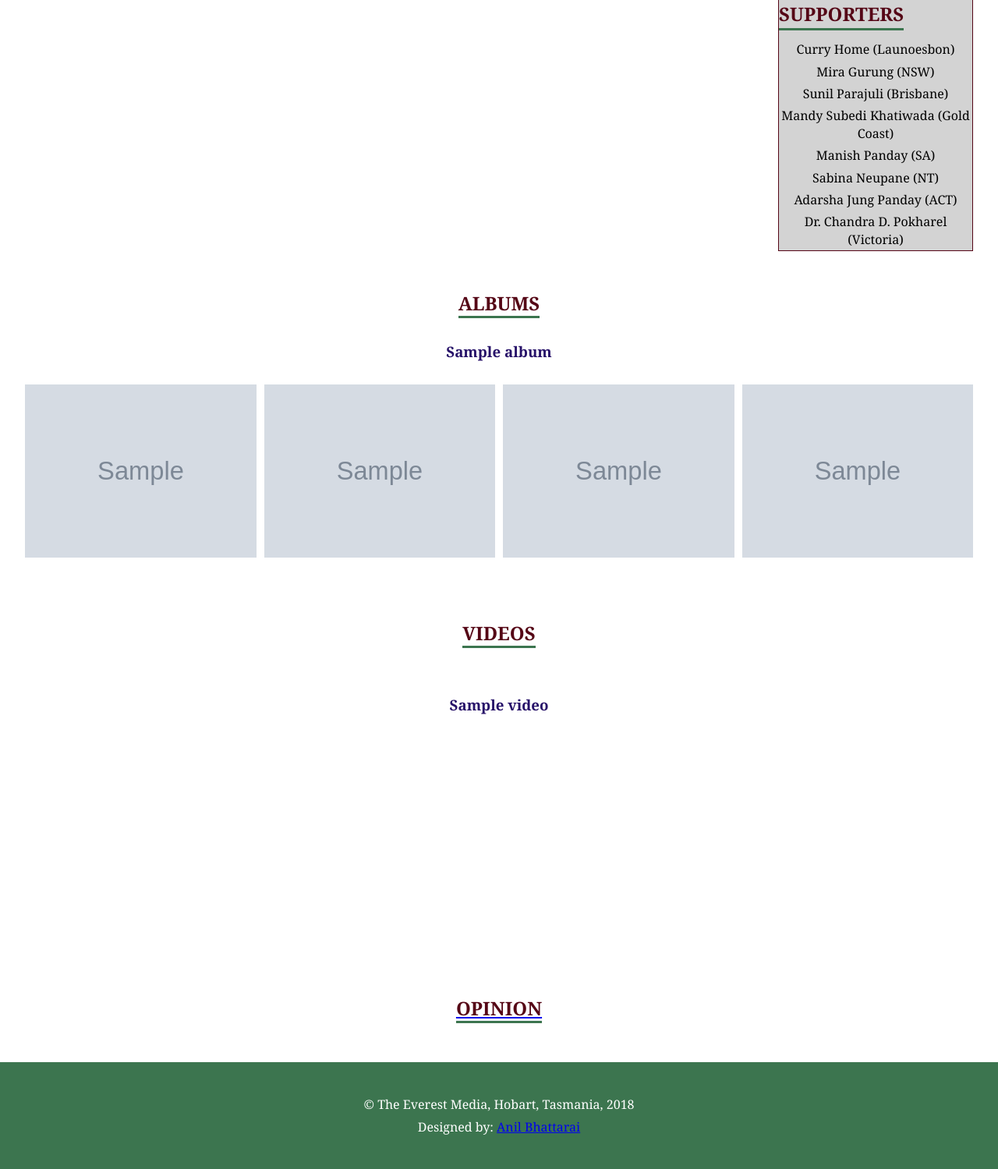
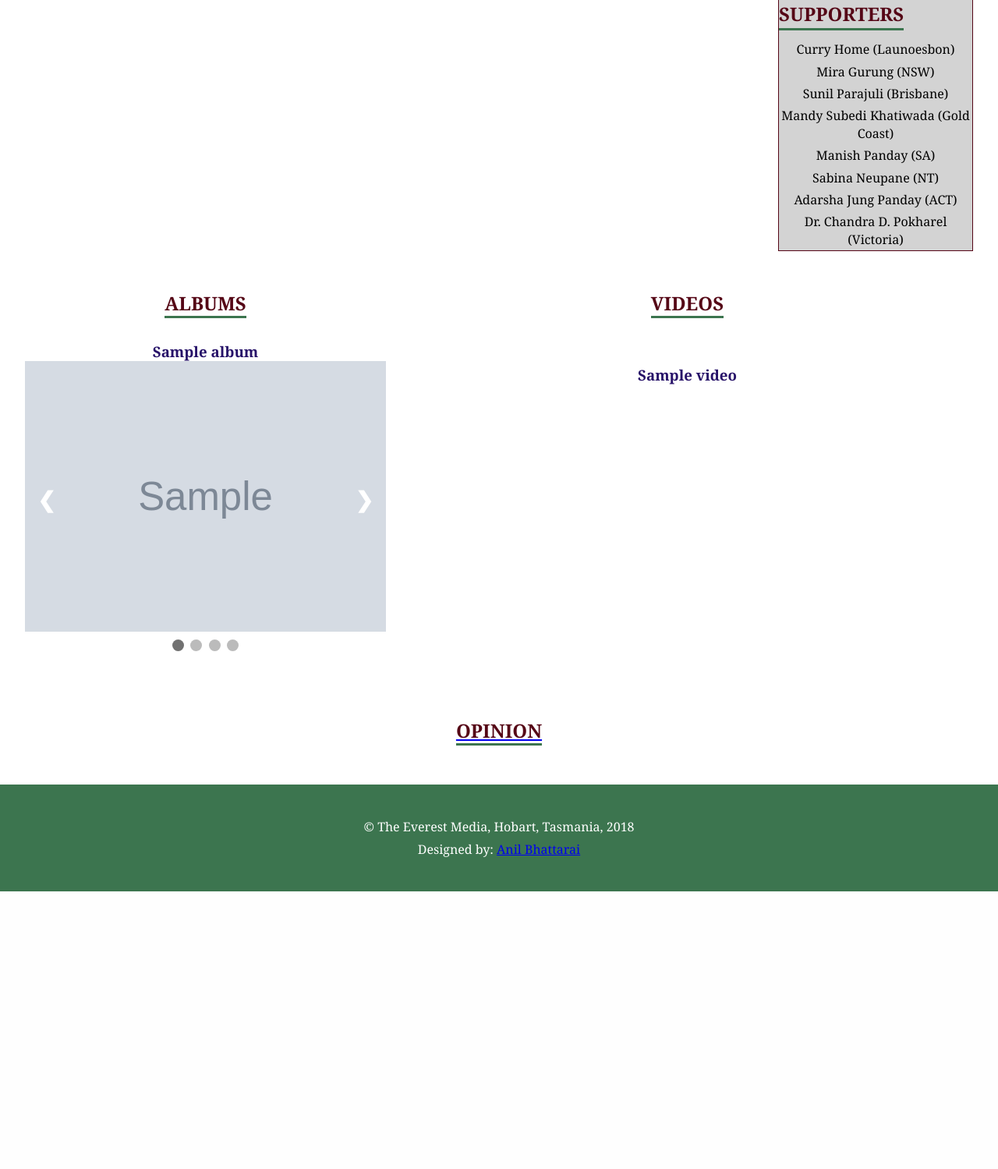
Before and after one commit to anilbhattaraitoronto/everest_mag, a Django app: page / in a window 1280 px wide. Shown: the part 982-2481 px from the top of the page at 78% size. After the commit the page ends 2125 px from the top, so only its background shows below. Run offline with Django 3.2, Linux system fonts and the light colour scheme; tables that the repository leaves empty hold one stand-in row (values such as "Sample post"); grey boxes marked "Sample" are stand-in pictures; some libraries are stand-ins or nearby versions.

Commit message:
added slider for the image gallery

```diff
--- a/magazine/static/css/main.css
+++ b/magazine/static/css/main.css
@@ -1,4 +1,5 @@
 *{
+    box-sizing: border-box;
     margin:0;
     padding: 0;
     font-family: Cambria, Cochin, Georgia, Times, 'Times New Roman', serif;
@@ -184,18 +185,80 @@
     width: 100%;
 }
 
+/* Image Gallery Begins*/
 .image-gallery{
-    display: grid;
+    /* display: grid;
     grid-template-columns: repeat(auto-fit, minmax(200px, 1fr));
-    grid-gap: 10px;
+    grid-gap: 10px; */
+    margin: 0px;
+    padding: 0px;
+    position: relative;
+    z-index: -1;
+    margin: auto;
+}
+.gallery-image{
+    display: none;
     width: 100%;
-    margin: 20px auto;
-    padding: 10px 0;
+    object-fit: cover;
 }
-.image-gallery img{
-    display: block;
-    width: 100%;
+.prev, .next {
+    cursor: pointer;
+    position: absolute;
+    top: 50%;
+    width: auto;
+    margin-top: -32px;
+    padding: 16px;
+    color: white;
+    font-weight: bold;
+    font-size: 28px;
+    transition: 0.6s ease;
+    border-radius: 0 3px 3px 0;
+    user-select: none;
+  }
+  .next {
+    right: 0;
+    border-radius: 3px 0 0 3px;
+  }
+  .prev:hover, .next:hover {
+    background-color: rgba(0,0,0,0.8);
+  }
+.slide-indicators{
+   text-align: center;
 }
+.slide-indicator{
+        cursor: pointer;
+        height: 15px;
+        width: 15px;
+        margin: 10px 2px;
+        background-color: #bbb;
+        border-radius: 50%;
+        display: inline-block;
+        transition: background-color 0.6s ease;
+}
+
+.active, .slide-indicator:hover {
+    background-color: #717171;
+  }
+
+  /* Fading animation */
+  .fade {
+    -webkit-animation-name: fade;
+    -webkit-animation-duration: 1.5s;
+    animation-name: fade;
+    animation-duration: 1.5s;
+  }
+
+  @-webkit-keyframes fade {
+    from {opacity: .4}
+    to {opacity: 1}
+  }
+
+  @keyframes fade {
+    from {opacity: .4}
+    to {opacity: 1}
+  }
+
+
 .videos .title{
     text-align: center;
 }
@@ -346,10 +409,10 @@
         grid-area: 1/2/span 1/ span 1;
     }
     .image-gallery-section{
-        grid-area: 2/1 /span 1/ span 3;
+        grid-area: 2/1 /span 1/ span 1;
     }
     .video-gallery-section{
-        grid-area: 3/1 /span 1/ span 3;
+        grid-area: 2/2 /span 1/ span 2;
     }
     .editorial-team{
         grid-area: 1/3 /span 1 / span 1;
@@ -361,7 +424,7 @@
 
 @media only screen and (max-width:512px){
 
-    .image-gallery{
+    /* .image-gallery{
         display: block;
         overflow: auto;
         white-space:nowrap;
@@ -371,7 +434,7 @@
         max-height: auto;
         width: 350px;
         padding: 4px;
-    }
+    } */
     .videos{
         display: block;
         overflow: auto;
--- a/magazine/static/js/main.js
+++ b/magazine/static/js/main.js
@@ -0,0 +1,28 @@
+var slideIndex = 1;
+showSlides(slideIndex);
+
+// Next/previous controls
+function plusSlides(n) {
+    showSlides(slideIndex += n);
+}
+
+// Thumbnail image controls
+function currentSlide(n) {
+    showSlides(slideIndex = n);
+}
+
+function showSlides(n) {
+    var i;
+    var slides = document.getElementsByClassName("gallery-image");
+    var dots = document.getElementsByClassName("slide-indicator");
+    if (n > slides.length) { slideIndex = 1 }
+    if (n < 1) { slideIndex = slides.length }
+    for (i = 0; i < slides.length; i++) {
+        slides[i].style.display = "none";
+    }
+    for (i = 0; i < dots.length; i++) {
+        dots[i].className = dots[i].className.replace(" active", "");
+    }
+    slides[slideIndex - 1].style.display = "block";
+    dots[slideIndex - 1].className += " active";
+}
--- a/templates/base.html
+++ b/templates/base.html
@@ -17,6 +17,6 @@
 {% endblock %}
 
 {% include 'partials/_footer.html' %}
-    <script src="main.js"></script>
+    <script src="{% static 'js/main.js' %}"></script>
 </body>
 </html>
--- a/templates/pages/index.html
+++ b/templates/pages/index.html
@@ -14,16 +14,13 @@
 {% endfor %}
 {% endif %}
     <main class="wrapper">
-
         <!--EVENTS SECTION BEGINS BELOW-->
         <section class="event-section">
-
-
             <h2 class="section-title">Upcoming Events</h2>
             <div class="items">
                 {% if upcoming_events %}
                 {% for event in upcoming_events %}
-                <section class="item-section">
+                <section class="item-section event-item">
                     <h6 class="item-type">{{event.post_type}}</h6>
                     <h3 class="title">{{ event.post_title }}</h3>
                     <h4 class="event-date">{{ event.event_date }}</h4>
@@ -48,7 +45,7 @@
         <div class="items">
             {% if news_posts %}
             {% for post in news_posts %}
-            <section class="item-section">
+            <section class="item-section news-item">
                 <h6 class="item-type">{{ post.post_type }}</h6>
                 <h3 class="title">{{ post.post_title }}</h3>
                 <h4 class="author">{{post.post_author}}</h4>
@@ -79,11 +76,20 @@
         {% if albums %}
         {% for album in albums %}
         <h3 class="sub-section-title">{{album.title}}</h3>
+
         <div class="image-gallery">
-            <img src="{{album.image_1.url}}" alt="">
-            <img src="{{album.image_2.url}}" alt="">
-            <img src="{{album.image_3.url}}" alt="">
-            <img src="{{album.image_4.url}}" alt="">
+            <img src="{{album.image_1.url}}" alt="" class="gallery-image fade">
+            <img src="{{album.image_2.url}}" alt="" class="gallery-image fade">
+            <img src="{{album.image_3.url}}" alt="" class="gallery-image fade">
+            <img src="{{album.image_4.url}}" alt="" class="gallery-image fade">
+            <a class="prev" onclick="plusSlides(-1)">&#10094</a>
+            <a class="next" onclick="plusSlides(1)">&#10095</a>
+        </div>
+        <div class="slide-indicators">
+            <span class="slide-indicator" onclick="currentSlide(1)"></span>
+            <span class="slide-indicator" onclick="currentSlide(2)"></span>
+            <span class="slide-indicator" onclick="currentSlide(3)"></span>
+            <span class="slide-indicator" onclick="currentSlide(4)"></span>
         </div>
         {% endfor %}
         {% endif %}
```
